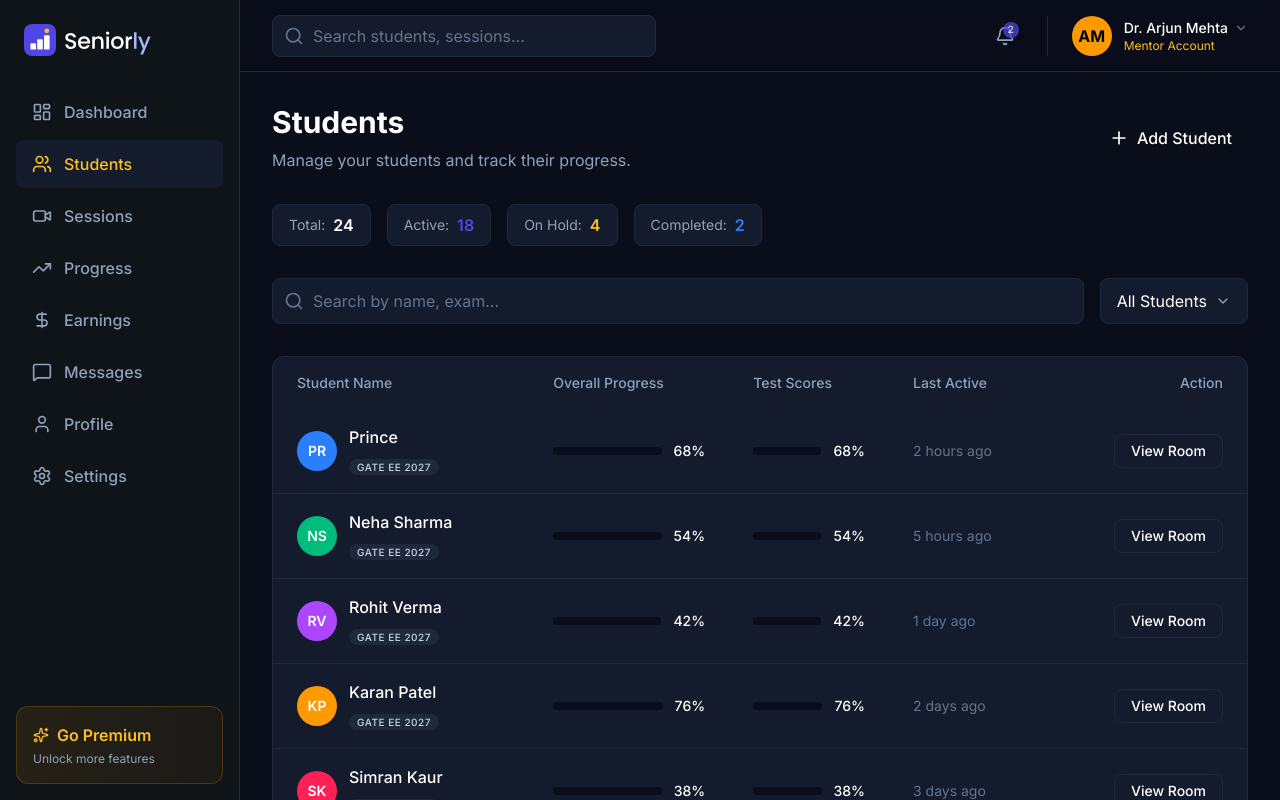
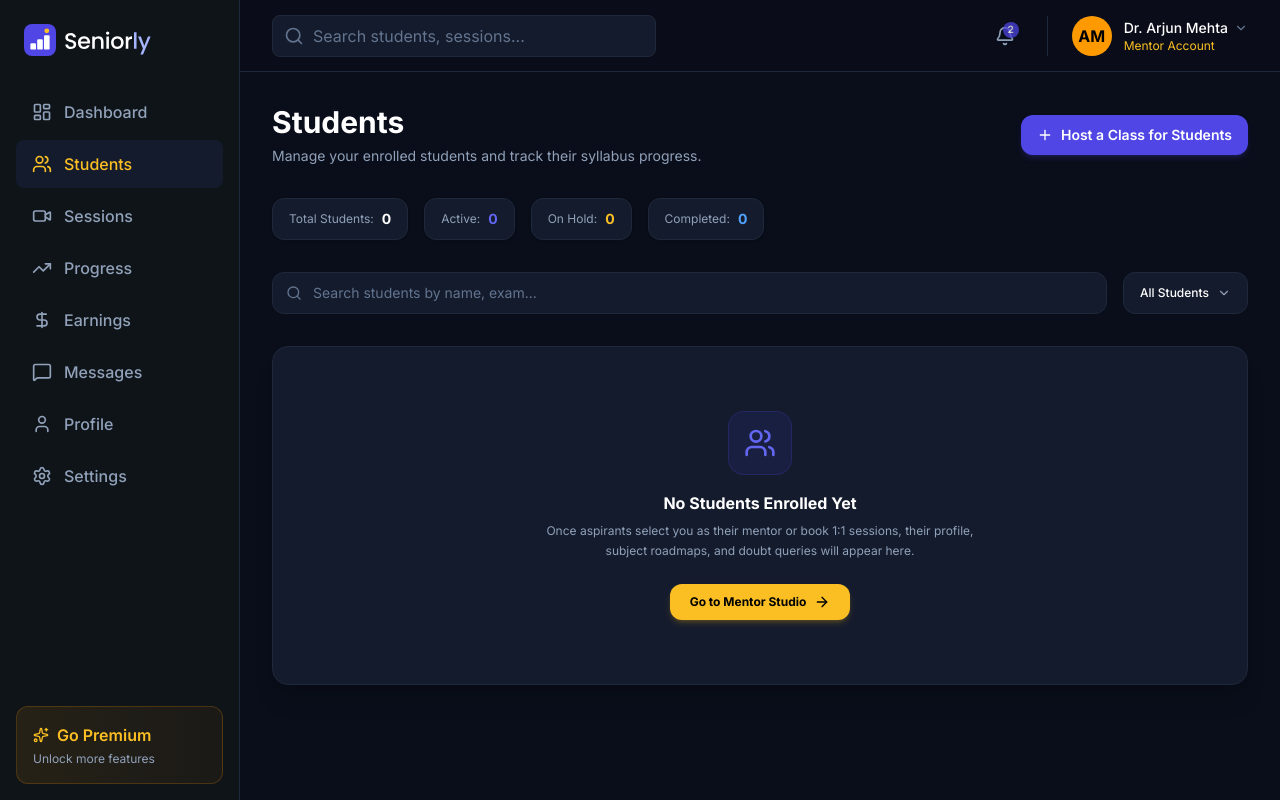
Before and after one commit to Aaryav1130/MentorVerse, a Next.js app: page /mentor/students in a window 1280 px wide. Built offline with nearby package versions, Linux system fonts and the light colour scheme.

Commit message:
feat(mentor): personalize mentor profile and students pages with dynamic mentor data

```diff
--- a/src/app/mentor/profile/page.tsx
+++ b/src/app/mentor/profile/page.tsx
@@ -2,49 +2,80 @@
 
 import { BadgeCheck, Star, Clock, Bell, IndianRupee, Shield, HelpCircle, LogOut, ChevronRight } from "lucide-react";
 import { formatCurrency } from "@/lib/utils";
-import { mentorProfile } from "@/lib/mock-data";
+import { mentorProfile as demoProfile } from "@/lib/mock-data";
+import { useAuth } from "@/lib/auth-context";
+import Link from "next/link";
 
 export default function ProfilePage() {
+  const { user, logout } = useAuth();
+
+  const isNewMentor = !user?.isDemo;
+  const displayName = user?.name || demoProfile.name;
+  const initials = user?.initials || demoProfile.initials;
+  const college = user?.college || demoProfile.college;
+  const rank = user?.rank || "AIR 214 · GATE EE";
+  const headline = user?.headline || `${college} Senior Mentor · ${rank}`;
+  const expertise = user?.expertise || demoProfile.expertise;
+  const hourlyRate = user?.hourlyRate || "₹999 / session";
+  const bio =
+    user?.bio ||
+    (isNewMentor
+      ? `Senior mentor from ${college}. Cleared ${rank}. Passionate about sharing structured strategy, doubt resolution, and concept clarity with juniors.`
+      : demoProfile.bio);
+
   return (
-    <div className="max-w-4xl mx-auto space-y-8">
+    <div className="max-w-4xl mx-auto space-y-8 font-sans">
       {/* Header */}
-      <div>
-        <h1 className="text-3xl font-bold text-white mb-2">Profile & Settings</h1>
-        <p className="text-slate-400">Manage your profile, expertise and preferences.</p>
+      <div className="flex items-center justify-between">
+        <div>
+          <h1 className="text-2xl sm:text-3xl font-bold text-white mb-2">Profile & Studio</h1>
+          <p className="text-sm text-slate-400">Manage your credentials, expertise tags, and pricing.</p>
+        </div>
+        <Link
+          href="/mentor/settings"
+          className="px-4 py-2 bg-brand-primary hover:bg-[#4338CA] text-white font-semibold text-xs rounded-xl transition-colors"
+        >
+          Edit Profile & Rates
+        </Link>
       </div>
 
       {/* Main Profile Card */}
-      <div className="bg-[#141b2d] rounded-xl border border-[#1e293b] p-8 flex flex-col md:flex-row gap-8 items-start">
-        <div className="w-32 h-32 rounded-full bg-cardrand-accent flex-shrink-0 flex items-center justify-center text-white font-bold text-4xl shadow-xl border-4 border-[#0a0e1a]">
-          {mentorProfile.initials}
+      <div className="bg-[#141b2d] rounded-2xl border border-[#1e293b] p-6 sm:p-8 flex flex-col md:flex-row gap-6 sm:gap-8 items-start shadow-xl">
+        <div className="w-28 h-28 sm:w-32 sm:h-32 rounded-full bg-amber-500 text-black flex-shrink-0 flex items-center justify-center font-bold text-3xl sm:text-4xl shadow-xl border-4 border-[#0a0e1a]">
+          {initials}
         </div>
 
         <div className="flex-1 space-y-4">
           <div className="flex flex-col sm:flex-row justify-between items-start gap-4">
             <div>
               <h2 className="text-2xl font-bold text-white flex items-center gap-2">
-                {mentorProfile.name}
-                <BadgeCheck className="w-6 h-6 text-blue-500" />
+                {displayName}
+                <BadgeCheck className="w-6 h-6 text-blue-400" />
               </h2>
-              <p className="text-brand-accent font-medium">{mentorProfile.title}</p>
-              <div className="flex items-center gap-4 mt-2 text-sm text-slate-400">
+              <p className="text-brand-accent font-medium text-sm mt-0.5">{headline}</p>
+              <div className="flex items-center gap-3 mt-2 text-xs sm:text-sm text-slate-400">
                 <span className="flex items-center gap-1">
                   <Star className="w-4 h-4 text-brand-accent fill-amber-500" />
-                  {mentorProfile.rating} ({mentorProfile.reviews} reviews)
+                  {isNewMentor ? "5.0 (Fresh Profile)" : `${demoProfile.rating} (${demoProfile.reviews} reviews)`}
                 </span>
                 <span>•</span>
-                <span>{mentorProfile.experience}</span>
+                <span>{college}</span>
+                <span>•</span>
+                <span>{rank}</span>
               </div>
             </div>
-            <button className="px-5 py-2 bg-white text-black font-semibold rounded-lg hover:bg-slate-200 transition-colors">
+            <Link
+              href="/mentor/settings"
+              className="px-4 py-2 bg-white text-black font-semibold text-xs rounded-xl hover:bg-slate-200 transition-colors"
+            >
               Edit Profile
-            </button>
+            </Link>
           </div>
 
           <div className="pt-4 border-t border-[#1e293b]">
-            <h3 className="text-white font-medium mb-2">About Me</h3>
-            <p className="text-slate-400 text-sm leading-relaxed">
-              {mentorProfile.bio}
+            <h3 className="text-white font-medium text-sm mb-1.5">About Me</h3>
+            <p className="text-slate-400 text-xs sm:text-sm leading-relaxed">
+              {bio}
             </p>
           </div>
         </div>
@@ -53,15 +84,14 @@ export default function ProfilePage() {
       <div className="grid grid-cols-1 md:grid-cols-2 gap-8">
         {/* Left Column */}
         <div className="space-y-8">
-
           {/* Expertise Section */}
-          <div className="bg-[#141b2d] rounded-xl border border-[#1e293b] p-6">
-            <h3 className="text-lg font-semibold text-white mb-4">Expertise</h3>
+          <div className="bg-[#141b2d] rounded-2xl border border-[#1e293b] p-6 shadow-lg">
+            <h3 className="text-base font-bold text-white mb-4">Core Expertise & Subjects</h3>
             <div className="flex flex-wrap gap-2">
-              {mentorProfile.expertise.map((skill) => (
+              {expertise.map((skill) => (
                 <span
                   key={skill}
-                  className="px-3 py-1.5 bg-[#0a0e1a] border border-[#1e293b] rounded-full text-sm text-slate-300"
+                  className="px-3 py-1.5 bg-[#0a0e1a] border border-[#1e293b] rounded-full text-xs text-slate-300 font-medium"
                 >
                   {skill}
                 </span>
@@ -70,80 +100,90 @@ export default function ProfilePage() {
           </div>
 
           {/* Session Settings */}
-          <div className="bg-[#141b2d] rounded-xl border border-[#1e293b] p-6 space-y-6">
-            <h3 className="text-lg font-semibold text-white mb-2">Session Settings</h3>
+          <div className="bg-[#141b2d] rounded-2xl border border-[#1e293b] p-6 space-y-5 shadow-lg">
+            <h3 className="text-base font-bold text-white mb-2">Session Settings & Rates</h3>
 
             <div className="space-y-4">
               <div className="flex justify-between items-start">
                 <div className="flex gap-3">
-                  <Clock className="w-5 h-5 text-slate-400" />
+                  <Clock className="w-5 h-5 text-slate-400 mt-0.5" />
                   <div>
-                    <p className="text-white font-medium">Availability</p>
-                    <p className="text-sm text-slate-400 mt-1">{mentorProfile.availability}</p>
+                    <p className="text-white font-medium text-xs sm:text-sm">Availability Window</p>
+                    <p className="text-xs text-slate-400 mt-0.5">Mon – Sat, 10:00 AM – 8:00 PM</p>
                   </div>
                 </div>
-                <button className="text-blue-500 text-sm hover:underline">Edit</button>
+                <Link href="/mentor/settings" className="text-brand-light text-xs hover:underline">
+                  Edit
+                </Link>
               </div>
 
               <div className="w-full h-px bg-[#1e293b]" />
 
               <div className="flex justify-between items-start">
                 <div className="flex gap-3">
-                  <IndianRupee className="w-5 h-5 text-slate-400" />
+                  <IndianRupee className="w-5 h-5 text-slate-400 mt-0.5" />
                   <div>
-                    <p className="text-white font-medium">1:1 Session Pricing</p>
-                    <p className="text-sm text-slate-400 mt-1">{formatCurrency(mentorProfile.pricing.oneOnOne)} / hour</p>
+                    <p className="text-white font-medium text-xs sm:text-sm">1:1 Session Pricing</p>
+                    <p className="text-xs text-slate-400 mt-0.5">{hourlyRate}</p>
                   </div>
                 </div>
-                <button className="text-blue-500 text-sm hover:underline">Edit</button>
+                <Link href="/mentor/settings" className="text-brand-light text-xs hover:underline">
+                  Edit
+                </Link>
               </div>
+            </div>
+          </div>
+        </div>
 
-              <div className="flex justify-between items-start">
-                <div className="flex gap-3 ml-8">
-                  <div>
-                    <p className="text-white font-medium">Group Session Pricing</p>
-                    <p className="text-sm text-slate-400 mt-1">{formatCurrency(mentorProfile.pricing.group)} / student</p>
-                  </div>
+        {/* Right Column: Settings & Support */}
+        <div className="space-y-8">
+          <div className="bg-[#141b2d] rounded-2xl border border-[#1e293b] overflow-hidden shadow-lg">
+            <div className="p-6 border-b border-[#1e293b]">
+              <h3 className="text-base font-bold text-white">Quick Settings</h3>
+            </div>
+            <div className="divide-y divide-[#1e293b]">
+              <Link
+                href="/mentor/settings"
+                className="w-full p-4 flex items-center justify-between text-left hover:bg-[#101626] transition-colors"
+              >
+                <div className="flex items-center gap-3">
+                  <Bell className="w-5 h-5 text-slate-400" />
+                  <span className="text-xs sm:text-sm text-slate-300">Notification & Alert Preferences</span>
                 </div>
-                <button className="text-blue-500 text-sm hover:underline">Edit</button>
+                <ChevronRight className="w-4 h-4 text-slate-500" />
+              </Link>
+
+              <Link
+                href="/mentor/earnings"
+                className="w-full p-4 flex items-center justify-between text-left hover:bg-[#101626] transition-colors"
+              >
+                <div className="flex items-center gap-3">
+                  <IndianRupee className="w-5 h-5 text-slate-400" />
+                  <span className="text-xs sm:text-sm text-slate-300">Bank Account & Payout Setup</span>
+                </div>
+                <ChevronRight className="w-4 h-4 text-slate-500" />
+              </Link>
+
+              <div className="w-full p-4 flex items-center justify-between text-left">
+                <div className="flex items-center gap-3">
+                  <Shield className="w-5 h-5 text-slate-400" />
+                  <span className="text-xs sm:text-sm text-slate-300">College Credential Verification</span>
+                </div>
+                <span className="text-[11px] font-semibold text-emerald-400 bg-emerald-500/10 px-2 py-0.5 rounded">
+                  Verified
+                </span>
               </div>
             </div>
           </div>
 
-        </div>
-
-        {/* Right Column - Quick Settings */}
-        <div className="bg-[#141b2d] rounded-xl border border-[#1e293b] overflow-hidden flex flex-col h-full">
-          <div className="p-6 border-borderorder border-[#1e293b]">
-            <h3 className="text-lg font-semibold text-white">Quick Settings</h3>
-          </div>
-
-          <div className="flex-1 divide-y divide-[#1e293b]">
-            {[
-              { icon: Bell, label: "Notifications", desc: "Manage email and push alerts" },
-              { icon: IndianRupee, label: "Payment Methods", desc: "Manage payout details" },
-              { icon: Shield, label: "Change Password", desc: "Update your security credentials" },
-              { icon: HelpCircle, label: "Help & Support", desc: "Get help with your account" },
-            ].map((setting, idx) => (
-              <button key={idx} className="w-full p-6 flex items-center justify-between hover:bg-[#0a0e1a]/50 transition-colors text-left group">
-                <div className="flex items-center gap-4">
-                  <div className="w-10 h-10 rounded-lg bg-[#0a0e1a] border border-[#1e293b] flex items-center justify-center text-slate-400 group-hover:text-brand-accent group-hover:border-amber-400/30 transition-colors">
-                    <setting.icon className="w-5 h-5" />
-                  </div>
-                  <div>
-                    <p className="text-white font-medium">{setting.label}</p>
-                    <p className="text-sm text-slate-500 mt-0.5">{setting.desc}</p>
-                  </div>
-                </div>
-                <ChevronRight className="w-5 h-5 text-slate-500 group-hover:text-white transition-colors" />
-              </button>
-            ))}
-          </div>
-
-          <div className="p-6 bg-[#0a0e1a]/50 border-t border-[#1e293b]">
-            <button className="flex items-center gap-2 text-red-500 hover:text-red-400 font-medium transition-colors">
-              <LogOut className="w-5 h-5" />
-              Log Out
+          <div className="bg-[#141b2d] rounded-2xl border border-[#1e293b] p-6 shadow-lg">
+            <button
+              type="button"
+              onClick={logout}
+              className="w-full py-3 bg-red-500/10 hover:bg-red-500/20 text-red-400 font-semibold text-xs sm:text-sm rounded-xl border border-red-500/20 transition-colors flex items-center justify-center gap-2"
+            >
+              <LogOut className="w-4 h-4" />
+              <span>Log Out of Mentor Account</span>
             </button>
           </div>
         </div>
--- a/src/app/mentor/students/page.tsx
+++ b/src/app/mentor/students/page.tsx
@@ -1,35 +1,49 @@
 "use client";
 
 import Link from "next/link";
-import { Search, Plus, ChevronDown } from "lucide-react";
-import { students, studentStatsForMentor } from "@/lib/mock-data";
+import { Search, Plus, ChevronDown, Users, ArrowRight } from "lucide-react";
+import { students as demoStudents, studentStatsForMentor as demoStats } from "@/lib/mock-data";
+import { useAuth } from "@/lib/auth-context";
 
 export default function StudentsPage() {
+  const { user } = useAuth();
+  const isNewMentor = !user?.isDemo;
+
+  const total = isNewMentor ? 0 : demoStats.total;
+  const active = isNewMentor ? 0 : demoStats.active;
+  const onHold = isNewMentor ? 0 : demoStats.onHold;
+  const completed = isNewMentor ? 0 : demoStats.completed;
+
+  const studentsList = isNewMentor ? [] : demoStudents;
+
   return (
-    <div className="max-w-6xl mx-auto space-y-8">
+    <div className="max-w-6xl mx-auto space-y-8 font-sans">
       {/* Header section */}
       <div className="flex flex-col md:flex-row md:items-center justify-between gap-4">
         <div>
-          <h1 className="text-3xl font-bold text-white mb-2">Students</h1>
-          <p className="text-slate-400">Manage your students and track their progress.</p>
+          <h1 className="text-2xl sm:text-3xl font-bold text-white mb-1.5">Students</h1>
+          <p className="text-slate-400 text-sm">Manage your enrolled students and track their syllabus progress.</p>
         </div>
-        <button className="flex items-center gap-2 bg-cardrand-primary hover:bg-cardrand-light text-white px-4 py-2 rounded-lg font-medium transition-colors">
-          <Plus className="w-5 h-5" />
-          Add Student
-        </button>
+        <Link
+          href="/mentor/dashboard"
+          className="flex items-center gap-2 bg-brand-primary hover:bg-[#4338CA] text-white px-4 py-2.5 rounded-xl text-xs sm:text-sm font-semibold transition-colors shadow-md shadow-brand-primary/20 w-fit"
+        >
+          <Plus className="w-4 h-4" />
+          <span>Host a Class for Students</span>
+        </Link>
       </div>
 
       {/* Stats Row */}
       <div className="flex flex-wrap gap-4">
         {[
-          { label: "Total", value: studentStatsForMentor.total, color: "text-white" },
-          { label: "Active", value: studentStatsForMentor.active, color: "text-brand-primary" },
-          { label: "On Hold", value: studentStatsForMentor.onHold, color: "text-brand-accent" },
-          { label: "Completed", value: studentStatsForMentor.completed, color: "text-blue-500" }
+          { label: "Total Students", value: total, color: "text-white" },
+          { label: "Active", value: active, color: "text-brand-light" },
+          { label: "On Hold", value: onHold, color: "text-brand-accent" },
+          { label: "Completed", value: completed, color: "text-blue-400" },
         ].map((stat, idx) => (
-          <div key={idx} className="bg-[#141b2d] border border-[#1e293b] rounded-lg px-4 py-2 flex items-center gap-2">
-            <span className="text-sm text-slate-400">{stat.label}:</span>
-            <span className={`font-semibold ${stat.color}`}>{stat.value}</span>
+          <div key={idx} className="bg-[#141b2d] border border-[#1e293b] rounded-xl px-4 py-2.5 flex items-center gap-2 shadow-sm">
+            <span className="text-xs text-slate-400">{stat.label}:</span>
+            <span className={`font-bold text-sm ${stat.color}`}>{stat.value}</span>
           </div>
         ))}
       </div>
@@ -37,87 +51,92 @@ export default function StudentsPage() {
       {/* Search and Filter */}
       <div className="flex flex-col sm:flex-row gap-4">
         <div className="relative flex-1">
-          <Search className="w-5 h-5 absolute left-3 top-1/2 -translate-y-1/2 text-slate-500" />
+          <Search className="w-4 h-4 absolute left-3.5 top-1/2 -translate-y-1/2 text-slate-500" />
           <input
             type="text"
-            placeholder="Search by name, exam..."
-            className="w-full bg-[#141b2d] border border-[#1e293b] rounded-lg py-2.5 pl-10 pr-4 text-white placeholder:text-slate-500 focus:outline-none focus:border-borderorderrand-accent/50 transition-colors"
+            placeholder="Search students by name, exam..."
+            className="w-full bg-[#141b2d] border border-[#1e293b] rounded-xl py-2.5 pl-10 pr-4 text-white text-xs sm:text-sm placeholder:text-slate-500 focus:outline-none focus:border-brand-accent/50 transition-colors"
           />
         </div>
-        <button className="flex items-center gap-2 px-4 py-2.5 bg-[#141b2d] border border-[#1e293b] rounded-lg text-white hover:bg-[#1e293b] transition-colors">
+        <button className="flex items-center gap-2 px-4 py-2.5 bg-[#141b2d] border border-[#1e293b] rounded-xl text-white hover:bg-[#1e293b] transition-colors text-xs font-medium">
           <span>All Students</span>
-          <ChevronDown className="w-4 h-4 text-slate-400" />
+          <ChevronDown className="w-3.5 h-3.5 text-slate-400" />
         </button>
       </div>
 
       {/* Student List */}
-      <div className="bg-[#141b2d] rounded-xl border border-[#1e293b] overflow-hidden">
+      <div className="bg-[#141b2d] rounded-2xl border border-[#1e293b] overflow-hidden shadow-xl">
+        {studentsList.length > 0 ? (
           <div className="overflow-x-auto">
             <table className="w-full text-left border-collapse">
               <thead>
-              <tr className="border-borderorder border-[#1e293b] text-sm text-slate-400">
-                <th className="px-6 py-4 font-medium">Student Name</th>
-                <th className="px-6 py-4 font-medium">Overall Progress</th>
-                <th className="px-6 py-4 font-medium">Test Scores</th>
-                <th className="px-6 py-4 font-medium">Last Active</th>
-                <th className="px-6 py-4 font-medium text-right">Action</th>
+                <tr className="border-b border-[#1e293b] text-xs font-semibold text-slate-400">
+                  <th className="px-6 py-4">Student Name</th>
+                  <th className="px-6 py-4">Overall Progress</th>
+                  <th className="px-6 py-4">Target Exam</th>
+                  <th className="px-6 py-4">Last Active</th>
+                  <th className="px-6 py-4 text-right">Action</th>
                 </tr>
               </thead>
-            <tbody className="divide-y divide-[#1e293b]">
-              {students.map((student) => (
-                <tr key={student.id} className="hover:bg-[#0a0e1a]/50 transition-colors group">
+              <tbody className="divide-y divide-[#1e293b] text-sm">
+                {studentsList.map((student) => (
+                  <tr key={student.id} className="hover:bg-[#1a233b]/50 transition-colors">
                     <td className="px-6 py-4">
                       <div className="flex items-center gap-3">
-                      <div className={`w-10 h-10 rounded-full ${student.color} flex items-center justify-center text-white font-semibold text-sm`}>
-                        {student.initials}
+                        <div className="w-9 h-9 rounded-full bg-brand-primary text-white flex items-center justify-center font-bold text-xs shrink-0">
+                          {student.name.charAt(0)}
                         </div>
                         <div>
-                        <Link href={`/mentor/students/${student.id}`} className="font-medium text-white hover:text-brand-accent transition-colors">
-                          {student.name}
-                        </Link>
-                        <div className="mt-1">
-                          <span className="text-[10px] font-medium text-slate-300 bg-[#1e293b] px-2 py-0.5 rounded-full uppercase tracking-wider">
-                            {student.exam}
-                          </span>
-                        </div>
+                          <p className="font-semibold text-white text-xs sm:text-sm">{student.name}</p>
+                          <p className="text-[11px] text-slate-400">{student.exam}</p>
                         </div>
                       </div>
                     </td>
                     <td className="px-6 py-4">
-                    <div className="flex items-center gap-3">
-                      <div className="w-full max-w-[120px] h-2 bg-[#0a0e1a] rounded-full overflow-hidden">
+                      <div className="flex items-center gap-3 max-w-[140px]">
+                        <div className="flex-1 h-2 bg-[#0a0e1a] rounded-full overflow-hidden">
                           <div
-                          className="h-full bg-cardrand-primary rounded-full"
-                          style={{ width: `${student.overallProgress}%` }}
+                            className="h-full bg-brand-primary rounded-full"
+                            style={{ width: `${student.progress}%` }}
                           />
                         </div>
-                      <span className="text-sm font-medium text-white">{student.overallProgress}%</span>
+                        <span className="text-xs font-bold text-slate-300">{student.progress}%</span>
                       </div>
                     </td>
-                  <td className="px-6 py-4">
-                    <div className="flex items-center gap-3">
-                      <div className="w-full max-w-[120px] h-2 bg-[#0a0e1a] rounded-full overflow-hidden">
-                        <div
-                          className="h-full bg-cardlue-500 rounded-full"
-                          style={{ width: `${student.scoreProgress}%` }}
-                        />
-                      </div>
-                      <span className="text-sm font-medium text-white">{student.scoreProgress}%</span>
-                    </div>
-                  </td>
-                  <td className="px-6 py-4 text-sm text-slate-500">
-                    {student.lastActive}
-                  </td>
+                    <td className="px-6 py-4 text-xs text-slate-300">{student.exam}</td>
+                    <td className="px-6 py-4 text-xs text-slate-400">{student.lastActive}</td>
                     <td className="px-6 py-4 text-right">
-                    <button className="px-4 py-1.5 border border-[#1e293b] rounded-lg text-white hover:bg-[#1e293b] text-sm font-medium transition-colors">
-                      View Room
-                    </button>
+                      <Link
+                        href={`/mentor/students/${student.id}`}
+                        className="text-xs font-semibold text-brand-light hover:underline inline-flex items-center gap-1"
+                      >
+                        <span>View Room</span>
+                        <ArrowRight className="w-3 h-3" />
+                      </Link>
                     </td>
                   </tr>
                 ))}
               </tbody>
             </table>
           </div>
+        ) : (
+          <div className="py-16 px-6 text-center">
+            <div className="w-16 h-16 rounded-2xl bg-brand-primary/10 border border-brand-primary/20 flex items-center justify-center text-brand-light mx-auto mb-4">
+              <Users className="w-8 h-8" />
+            </div>
+            <h3 className="text-base font-bold text-white mb-1.5">No Students Enrolled Yet</h3>
+            <p className="text-xs text-slate-400 max-w-md mx-auto mb-6 leading-relaxed">
+              Once aspirants select you as their mentor or book 1:1 sessions, their profile, subject roadmaps, and doubt queries will appear here.
+            </p>
+            <Link
+              href="/mentor/dashboard"
+              className="inline-flex items-center gap-2 px-5 py-2.5 rounded-xl bg-brand-accent hover:bg-amber-400 text-black font-bold text-xs transition-all shadow-md shadow-amber-400/20"
+            >
+              <span>Go to Mentor Studio</span>
+              <ArrowRight className="w-4 h-4" />
+            </Link>
+          </div>
+        )}
       </div>
     </div>
   );
```
Lines whose indentation alone changed are shown as unchanged.
